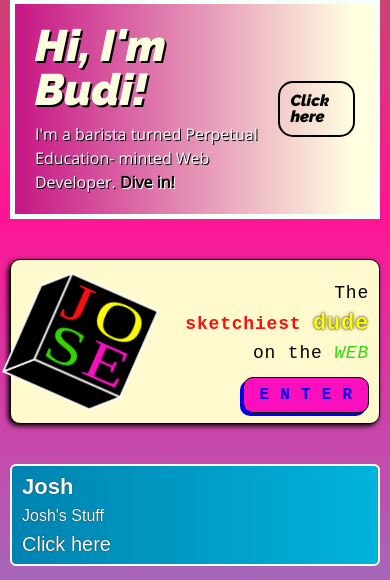
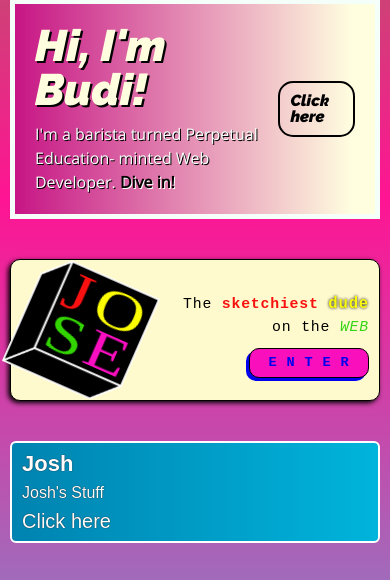
Before and after one commit to perpetual-education-personal/alpha-three-homepage, a PHP site: page / in a window 390 px wide. Shown: the part 840-1420 px from the top of the page. Run offline with PHP 8.4, Linux system fonts and the light colour scheme.

Commit message:
fixed responsive sizing

```diff
--- a/css/jose.css
+++ b/css/jose.css
@@ -19,7 +19,7 @@
 }
 
 .jose p {
-	font-size: 18px;
+	font-size: min(3.8vw, 18px);
 }
 
 .jose span:nth-of-type(1) {
@@ -30,7 +30,7 @@
 .jose span:nth-of-type(2) {
 	color: #FCFC0E;
 	text-shadow: 0 0 3px black;
-	font-size: 22px;
+	font-size: min(4vw, 22px);
 	font-weight: 700;
 }
 
@@ -42,7 +42,7 @@
 
 .jose a {
 	background-color: #F90FBC;
-	padding: 5px 15px;
+	padding: 2% 10%;
 	align-self: flex-end;
 	border: 1px solid black;
 	border-radius: 10px;
@@ -51,13 +51,15 @@
 	font-weight: 700;
 	transition-timing-function: ease-in-out;
 	transition-duration: 0.5s;
+	font-size: min(3.5vw, 18px);
+	text-align: center;
 }
 
 .jose a:hover {
 	background-color: #33D514;
 	transition-timing-function: ease-in-out;
   	transition-duration: 0.5s;
-  	padding: 5px 50px;
+  	padding: 2% 20%;
   	letter-spacing: 0.5em;
 	transition-property: background-color, padding, letter-spacing;
 }
--- a/index.html
+++ b/index.html
@@ -74,7 +74,7 @@
           </picture>
           <div class="text-content">
             <p>The <span>sketchiest</span>&nbsp;<span>dude</span><br>on&nbsp;the&nbsp;<span>web</span></p>
-            <a href="jose" target="jose">E N T E R</a>
+            <a href="jose" target="jose">E&nbsp;N&nbsp;T&nbsp;E&nbsp;R</a>
           </div>
         </div>
 
```
